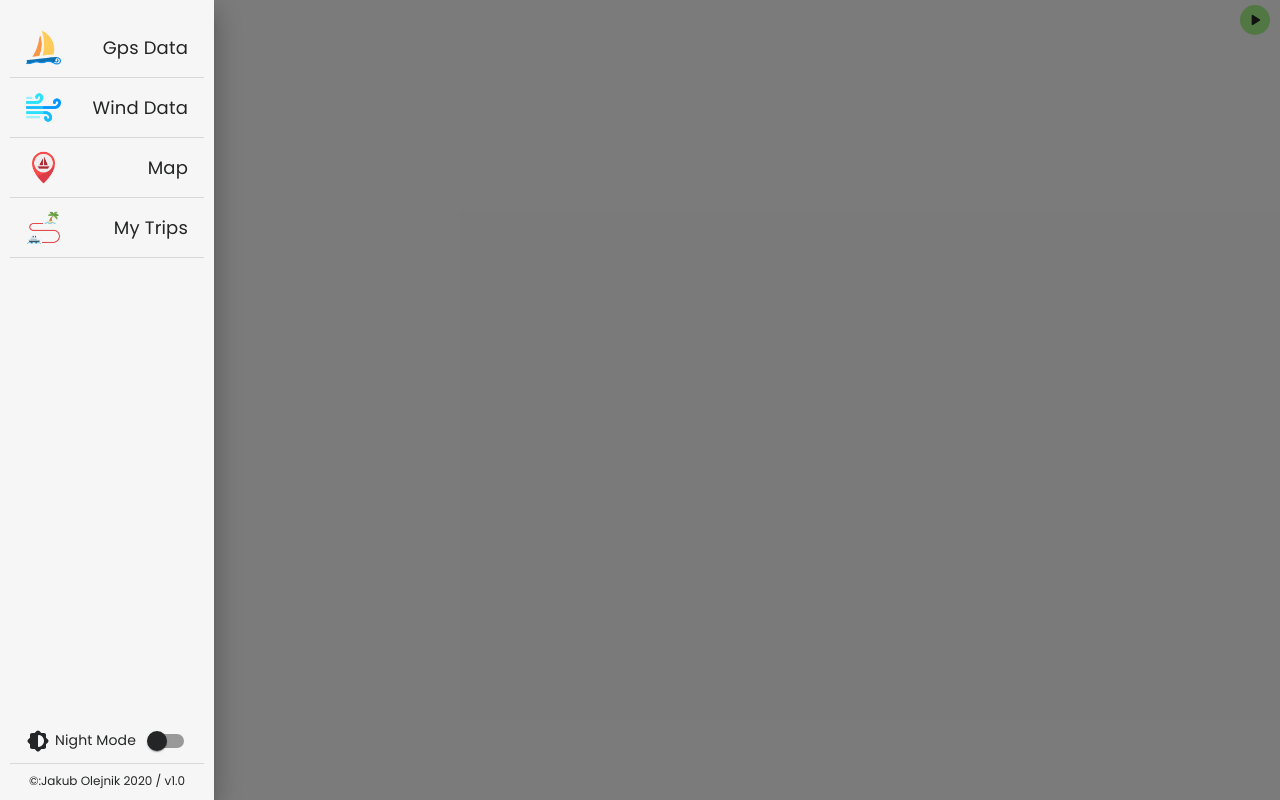
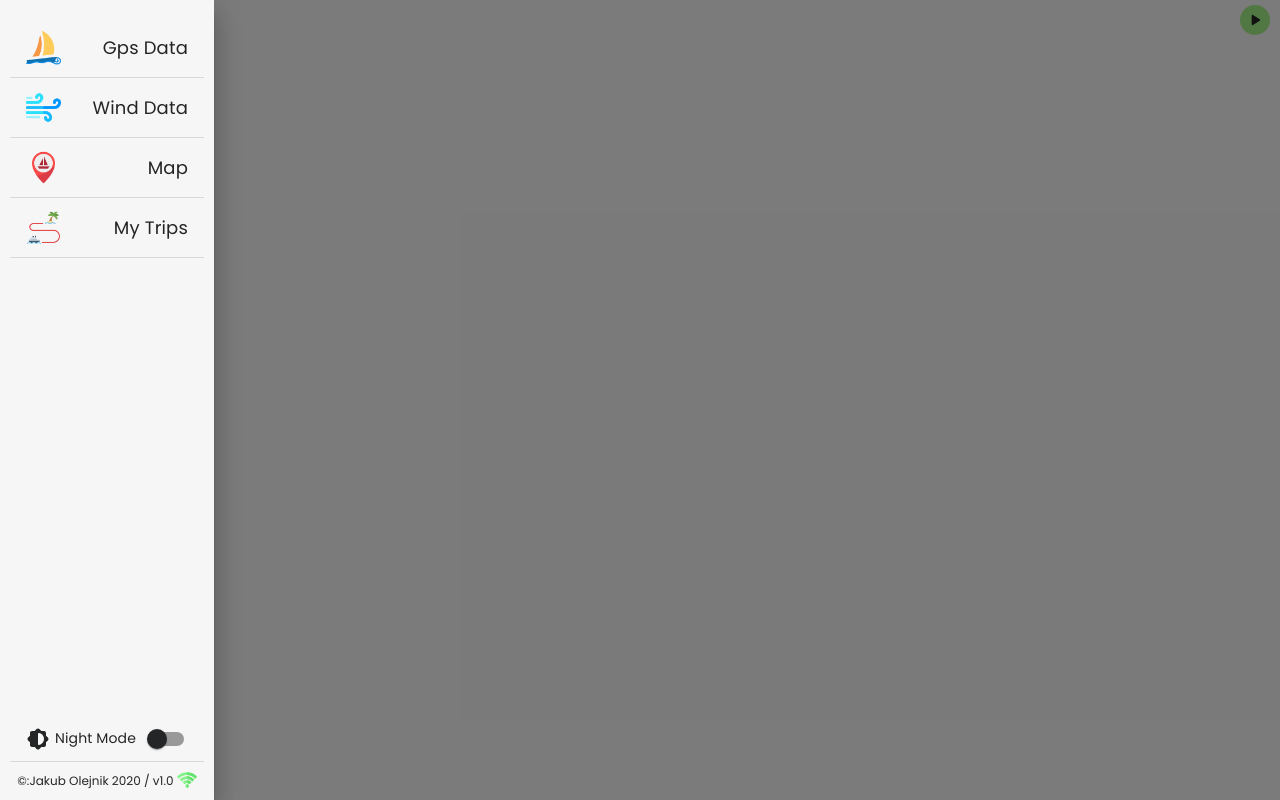
Before and after one commit to JakubOlejnik1155/navigation-data-app, a React (Create React App) app: page /wind-data in a window 1280 px wide. Both pictures are taken after a click on the button 30 px from the left and 20 px from the top of the page. Built offline with nearby package versions, Linux system fonts and the light colour scheme.

Commit message:
add connection sign

```diff
--- a/src/Components/Menu.js
+++ b/src/Components/Menu.js
@@ -11,7 +11,8 @@ import WeatherIcon from '../images/wind.png';
 import MapIcon from '../images/maps-and-location.png';
 import TripIcon from '../images/track.png';
 import { makeStyles, withStyles } from '@material-ui/core';
-
+import Wifi from '../images/wifi.svg';
+import NoWifi from '../images/no-wifi.svg';
 
 import ListItem from '@material-ui/core/ListItem';
 import ListItemIcon from '@material-ui/core/ListItemIcon';
@@ -106,9 +107,12 @@ const Menu = ({state, setState}) => {
           </ListItem>
           <Divider className={state.isNightModeOn ? classes.light : ""} />
         </List>
-
-        <CRSpan state={state}>©:Jakub Olejnik 2020 / v1.0</CRSpan>
-
+        <CRSpan state={state}>©:Jakub Olejnik 2020 / v1.0 {navigator.onLine ? (
+                <img src={Wifi} alt="wifi"  style={{width: '20px', height: '20px', marginBottom: '-5px'}}/>
+              ) : (
+                <img src={NoWifi} alt="no-wifi" style={{width: '20px', height: '20px', marginBottom: '-5px'}}/>
+              )}
+        </CRSpan>
       </MenuList>
     </SwipeableDrawer>
   );
--- a/src/Components/Routes/GpsData.js
+++ b/src/Components/Routes/GpsData.js
@@ -170,7 +170,7 @@ const GpsData = ({state}) => {
             setGpsData({
                 lat: position.coords.latitude,
                 lon: position.coords.longitude,
-                heading: position.coords.heading !== null ? position.coords.heading : '000',
+                heading: (position.coords.heading !== null) && (Math.round(position.coords.speed * 1.94384449 * 10) / 10 > 0.19) ? position.coords.heading : '000',
                 speed: position.coords.speed !== null ?  position.coords.speed : '0.0'
             })
         }
@@ -247,8 +247,6 @@ const GpsData = ({state}) => {
                             <img src={Permission} alt="shield" style={{width: '90px', height: '90px', marginBottom: '15px'}}/>
                             <span style={{ fontFamily: 'Poppins, sans-serif', fontSize: '24px' }}>No GPS permission</span>
                             <p style={{ fontFamily: 'Poppins, sans-serif', fontSize: '18px', padding: '10px', textAlign: 'center' }}>Please change the gps settings to use the application</p>
-
-
                         </Backdrop>
                     ):(
                         <Backdrop className={classes.backdrop} open={true}>
```
Also changed, not shown: src/images/no-wifi.svg (added), src/images/wifi.svg (added). Lines whose indentation alone changed are shown as unchanged.
